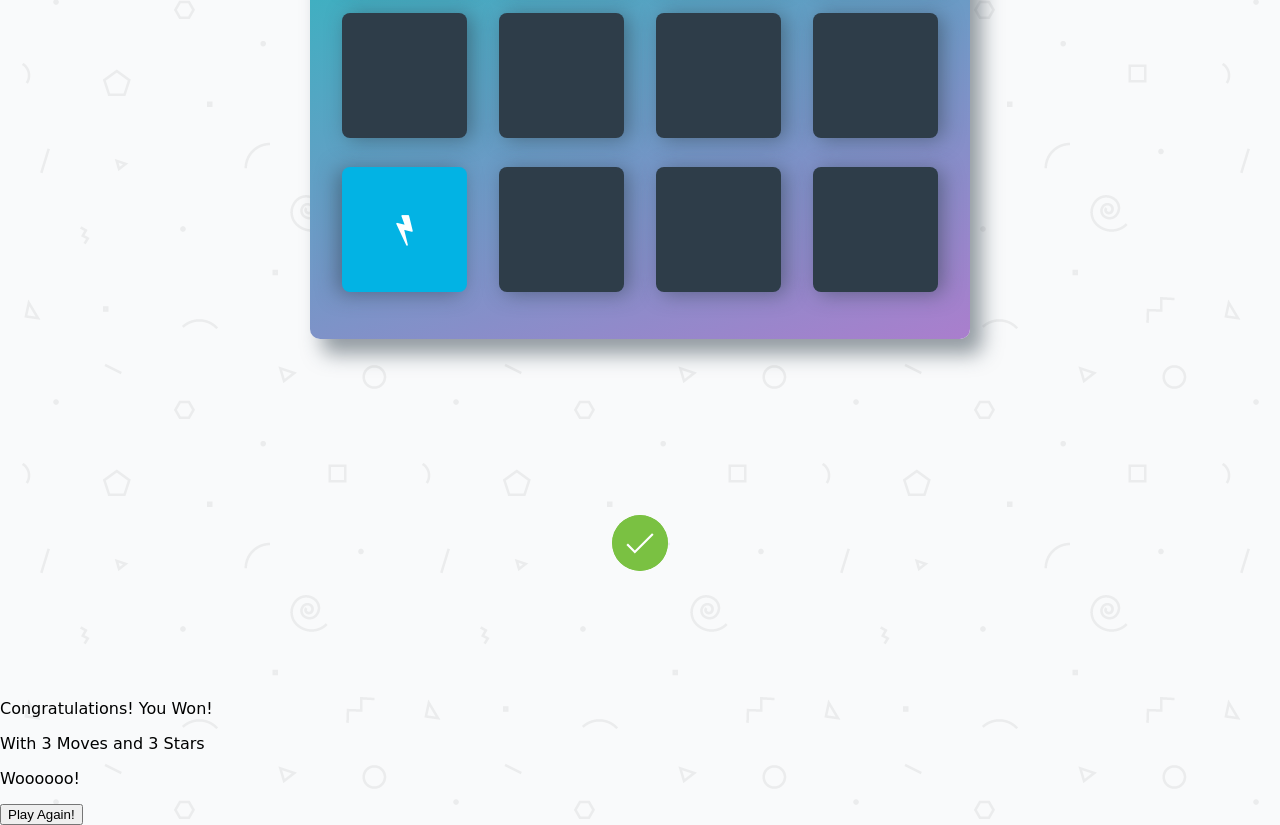
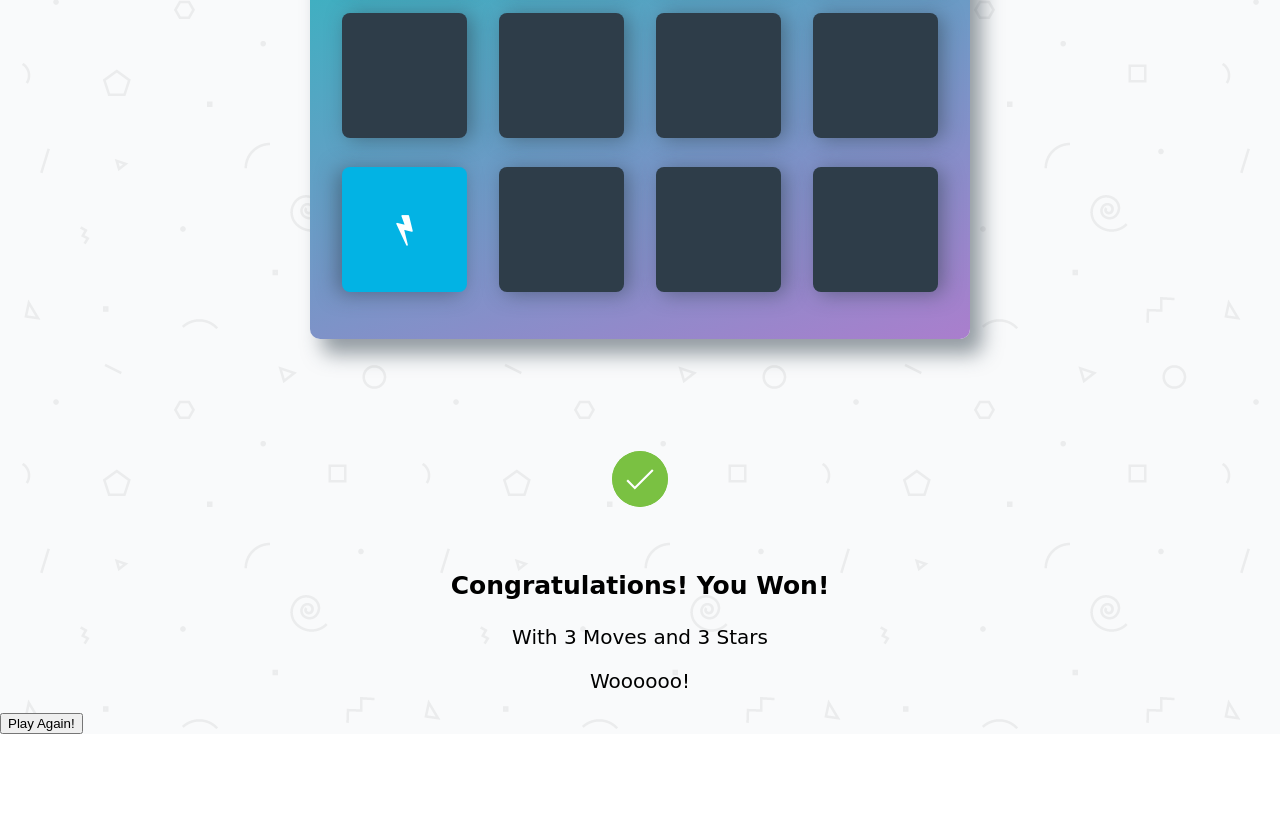
Before and after one commit to Teroosh/fend-project-memory-game-master, a plain HTML site: page index.html in a window 1280 px wide. Shown: the part 456-1281 px from the top of the page. After the commit the page ends 1190 px from the top, so only its background shows below. Drawn offline with Linux system fonts and the light colour scheme; a web font is replaced by a local one.

Commit message:
Add style for the text in Pop Up

```diff
--- a/css/app.css
+++ b/css/app.css
@@ -116,6 +116,10 @@ h1 {
 }
 
 /*
+ * Styles for the Pop Up
+ */
+
+/*
  * Styles for checkmark
  * Use from https://jsfiddle.net/Hybrid8287/gtb1avet/1/
  */
@@ -138,7 +142,7 @@ h1 {
   stroke-width: 2;
   stroke: #fff;
   stroke-miterlimit: 10;
-  margin: 10% auto;
+  margin: 5% auto;
   box-shadow: inset 0px 0px 0px #7ac142;
   animation: fill .4s ease-in-out .4s forwards, scale .3s ease-in-out .9s both;
 }
@@ -168,3 +172,22 @@ h1 {
     box-shadow: inset 0px 0px 0px 30px #7ac142;
   }
 }
+
+ /*
+ * Style for the text in Pop Up
+ */
+
+.popText {
+    text-align: center;
+    padding-top: 0;
+    margin-top: 0;
+}
+
+.congrats {
+    font-size: 25px;
+    font-weight: bold;
+}
+
+.summary, .woo {
+    font-size: 20px;
+}
```
